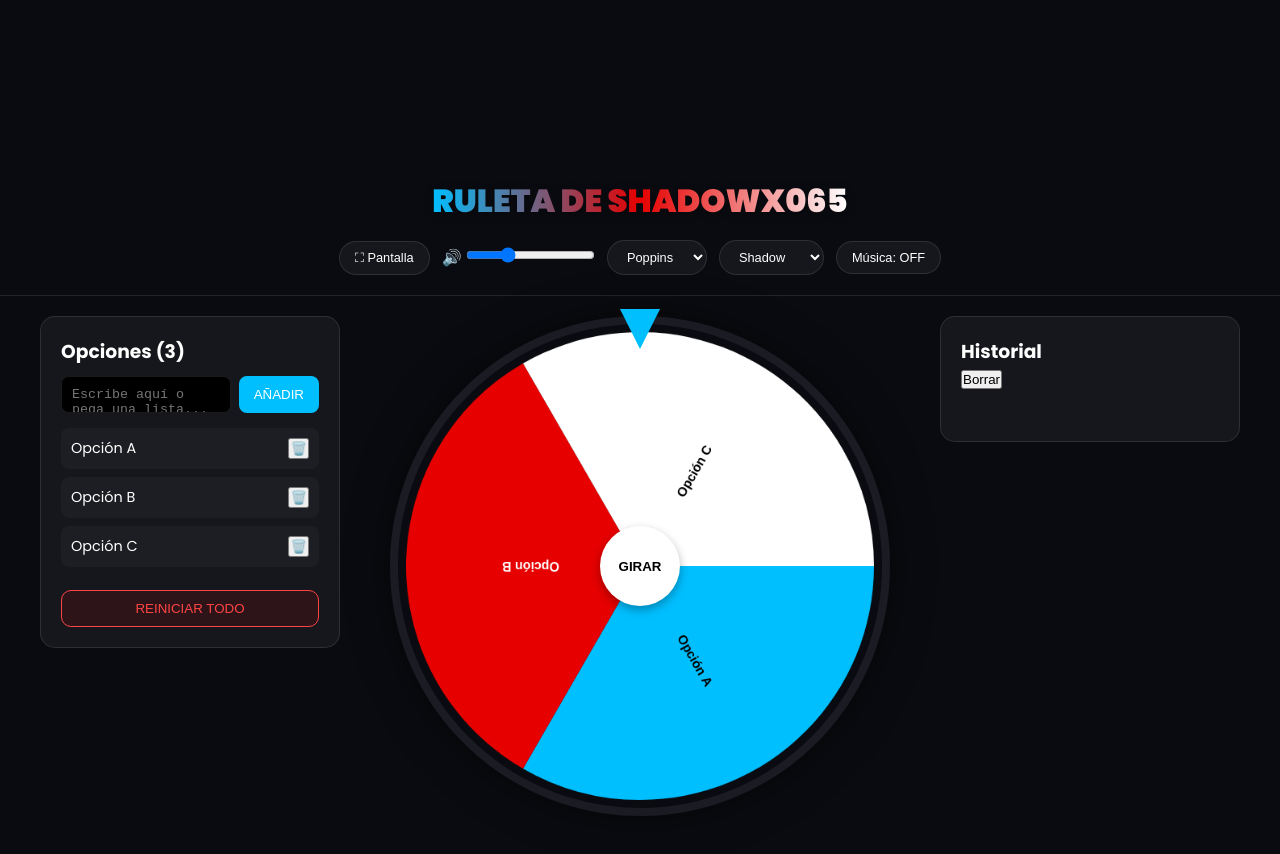
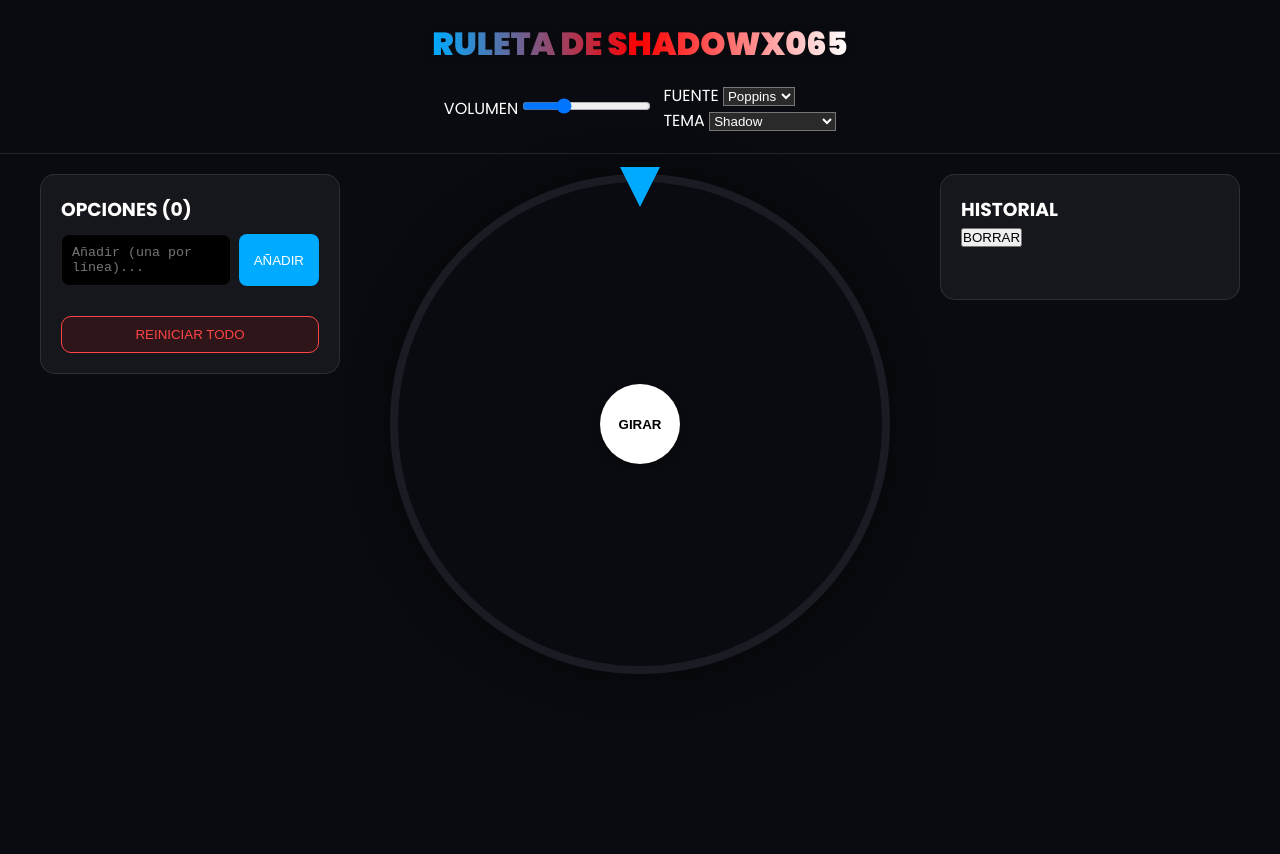
Before and after one commit to Shadowx065/Ruleta-de-Shadowx065, a plain HTML site: page index.html in a window 1280 px wide. After the commit the page ends 800 px from the top, so only its background shows below. Drawn offline with Linux system fonts and the light colour scheme.

Commit message:
Update index.html

```diff
--- a/index.html
+++ b/index.html
@@ -3,48 +3,65 @@
 <head>
     <meta charset="UTF-8">
     <meta name="viewport" content="width=device-width, initial-scale=1.0">
-    <title>Ruleta de Shadowx065 - v7 Stable</title>
+    <title>Ruleta de Shadowx065 - Custom Edition</title>
     <link href="https://fonts.googleapis.com/css2?family=Poppins:wght@400;700;900&family=Roboto:wght@400;700&family=Orbitron:wght@400;700&family=Playfair+Display:wght@400;700&family=Bangers&display=swap" rel="stylesheet">
     <link rel="stylesheet" href="style.css">
 </head>
 <body>
-    <canvas id="confettiCanvas"></canvas>
-
     <div class="app-wrapper">
         <header class="main-header">
-            <h1 id="dynamicTitle" class="app-title">Ruleta de Shadowx065</h1>
+            <h1 class="app-title">Ruleta de Shadowx065</h1>
+
             <div class="header-controls">
-                <button id="fullscreenBtn" class="btn-pill">⛶ Pantalla</button>
                 <div class="control-item">
-                    <span>🔊</span>
+                    <span class="label">VOLUMEN</span>
                     <input type="range" id="volumeSlider" min="0" max="1" step="0.01" value="0.3">
                 </div>
-                <select id="fontSelect" class="btn-pill">
+
+                <div class="selector-group">
+                    <div class="select-wrapper">
+                        <span class="label">FUENTE</span>
+                        <select id="fontSelect" class="styled-select">
                             <option value="'Poppins', sans-serif">Poppins</option>
                             <option value="'Roboto', sans-serif">Roboto</option>
                             <option value="'Orbitron', sans-serif">Orbitron</option>
                             <option value="'Playfair Display', serif">Playfair</option>
                             <option value="'Bangers', system-ui">Bangers</option>
                         </select>
-                <select id="themeSelect" class="btn-pill">
+                    </div>
+
+                    <div class="select-wrapper">
+                        <span class="label">TEMA</span>
+                        <select id="themeSelect" class="styled-select">
                             <option value="Shadow">Shadow</option>
                             <option value="Adson">Adson</option>
                             <option value="Cuyorito">Cuyorito</option>
                             <option value="GioFresh">GioFresh</option>
                             <option value="Kitzia">Kitzia</option>
+                            <option value="Custom">✨ Personalizado</option>
                         </select>
-                <button id="musicBtn" class="btn-pill">Música: OFF</button>
+                    </div>
+                </div>
             </div>
         </header>
 
         <main class="main-layout">
             <aside class="side-panel">
-                <h3>Opciones (<span id="optCount">0</span>)</h3>
+                <h3>OPCIONES (<span id="optCount">0</span>)</h3>
                 <div class="input-group">
-                    <textarea id="optionInput" placeholder="Escribe aquí o pega una lista..." rows="1"></textarea>
+                    <textarea id="optionInput" placeholder="Añadir (una por línea)..." rows="2"></textarea>
                     <button id="addBtn">AÑADIR</button>
                 </div>
                 <ul id="optionsList" class="scroll-list"></ul>
+
+                <div id="customPalettePanel" class="palette-config" style="display: none;">
+                    <div class="panel-header">
+                        <span class="label">TU PALETA (3-6 colores)</span>
+                        <button id="addColorBtn" class="btn-text"> + AÑADIR COLOR</button>
+                    </div>
+                    <div id="colorPickerContainer" class="color-grid"></div>
+                </div>
+
                 <button id="resetBtn" class="btn-danger">REINICIAR TODO</button>
             </aside>
 
@@ -58,8 +75,8 @@
 
             <aside class="side-panel">
                 <div class="panel-header">
-                    <h3>Historial</h3>
-                    <button id="clearHistoryBtn" class="btn-text">Borrar</button>
+                    <h3>HISTORIAL</h3>
+                    <button id="clearHistoryBtn" class="btn-text">BORRAR</button>
                 </div>
                 <ul id="historyList" class="scroll-list"></ul>
             </aside>
@@ -71,15 +88,14 @@
             <div class="win-label">¡GANADOR!</div>
             <h2 id="winnerName"></h2>
             <div class="modal-btns">
-                <button id="closeModal" class="btn-pill">CONTINUAR</button>
-                <button id="removeWinnerBtn" class="btn-pill btn-danger">ELIMINAR ESTE</button>
+                <button id="closeModal" class="btn-action">CONTINUAR</button>
+                <button id="removeWinnerBtn" class="btn-action btn-danger-text">ELIMINAR ESTE</button>
             </div>
         </div>
     </div>
 
-    <audio id="bgMusic" src="After Dark (8 Bit Cover).mp3" loop></audio>
-    <audio id="spinSound" src="https://assets.mixkit.co/active_storage/sfx/2005/2005-preview.mp3" preload="auto"></audio>
-    <audio id="winSound" src="https://assets.mixkit.co/active_storage/sfx/1435/1435-preview.mp3" preload="auto"></audio>
+    <audio id="bgMusic" src="After Dark (8 Bit Cover).mp3" loop preload="auto"></audio>
+    <audio id="winSound" src="https://assets.mixkit.co/active_storage/sfx/1113/1113-preview.mp3" preload="auto"></audio>
 
     <script src="script.js"></script>
 </body>
```
Lines whose indentation alone changed are shown as unchanged.
